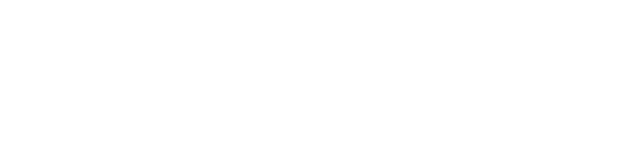
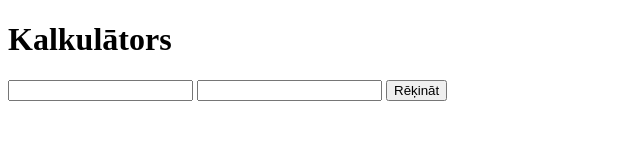
Before and after one commit to EmilsPT22/js-calc-diagnostika, a plain HTML site: page index.html in a window 1280 px wide. Shown: the whole page, without its empty margins (0-640 px from the left). Drawn offline with Linux system fonts and the light colour scheme.

Commit message:
HTML markup priekš kalkulātoram nepieciešamajiem laukiem

```diff
--- a/index.html
+++ b/index.html
@@ -3,7 +3,12 @@
   <head>
     <meta charset="UTF-8" />
     <meta name="viewport" content="width=device-width, initial-scale=1.0" />
-    <title>Document</title>
+    <title>Kalkulātors</title>
   </head>
-  <body></body>
+  <body>
+    <h1>Kalkulātors</h1>
+    <input type="text" />
+    <input type="text" />
+    <button>Rēķināt</button>
+  </body>
 </html>
```
